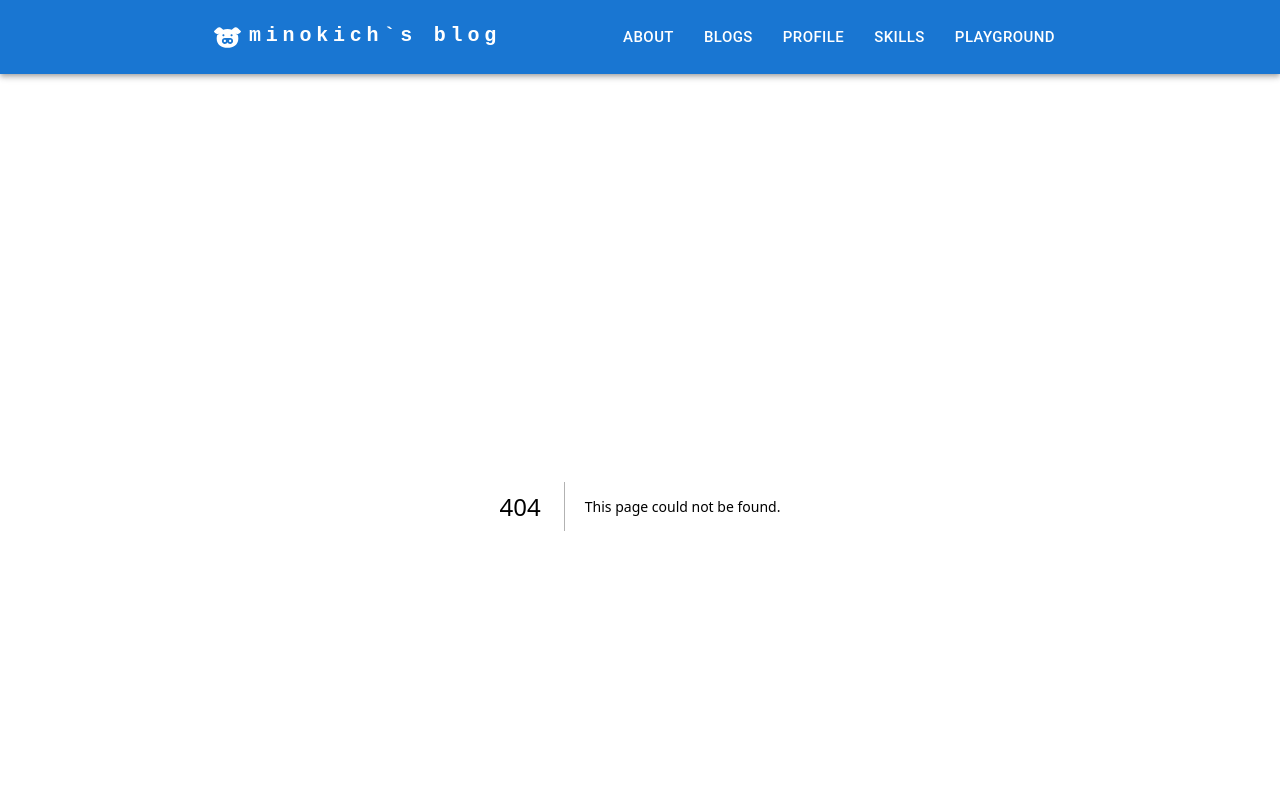
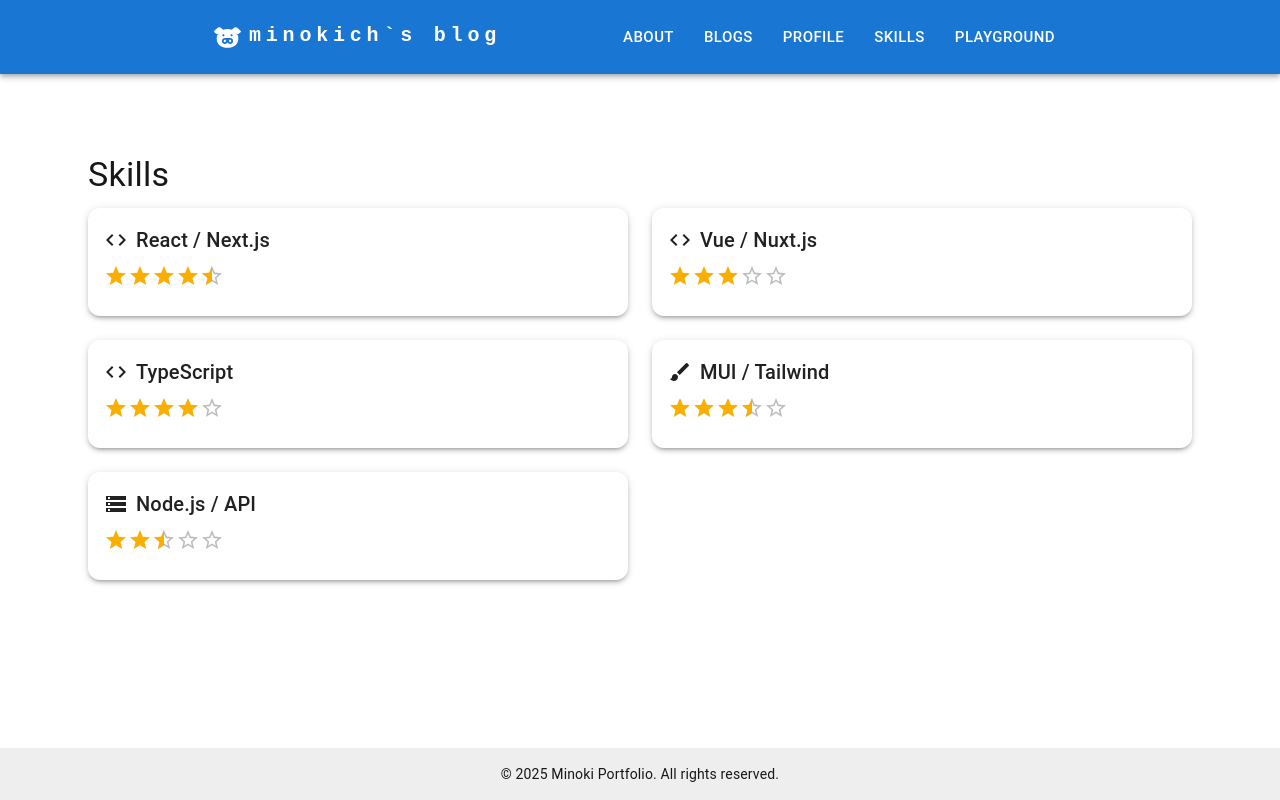
Before and after one commit to minokich/next-blog, a Next.js app: page /skills in a window 1280 px wide. Before the commit this address had no page. Shown: the top 800 px of the page. Built offline with nearby package versions, Linux system fonts and the light colour scheme; what @mui/material-nextjs would draw is missing.

Commit message:
スキルページの作成

```diff
--- /dev/null
+++ b/src/app/skills/page.tsx
@@ -0,0 +1,54 @@
+// src/app/skills/page.tsx
+'use client';
+
+import {
+  Container,
+  Typography,
+  Grid,
+  Card,
+  CardContent,
+  Box,
+  Rating,
+} from '@mui/material';
+import { Code, Brush, Storage } from '@mui/icons-material';
+
+const skills = [
+  { name: 'React / Next.js', level: 4.5, icon: <Code /> },
+  { name: 'Vue / Nuxt.js', level: 3, icon: <Code /> },
+  { name: 'TypeScript', level: 4, icon: <Code /> },
+  { name: 'MUI / Tailwind', level: 3.5, icon: <Brush /> },
+  { name: 'Node.js / API', level: 2.5, icon: <Storage /> },
+];
+
+const SkillsPage = () => {
+  return (
+    <Container sx={{ py: 6 }}>
+      <Typography variant="h4" gutterBottom>
+        Skills
+      </Typography>
+      <Grid container spacing={3}>
+        {skills.map((skill, index) => (
+          <Grid key={index} size={{ xs: 12, sm: 6 }}>
+            <Card sx={{ borderRadius: 3, boxShadow: 3 }}>
+              <CardContent>
+                <Box
+                  sx={{ display: 'flex', alignItems: 'center', gap: 1, mb: 1 }}
+                >
+                  {skill.icon}
+                  <Typography variant="h6">{skill.name}</Typography>
+                </Box>
+                <Rating
+                  name={`rating-${index}`}
+                  value={skill.level}
+                  precision={0.5}
+                  readOnly
+                />
+              </CardContent>
+            </Card>
+          </Grid>
+        ))}
+      </Grid>
+    </Container>
+  );
+};
+export default SkillsPage;
```
